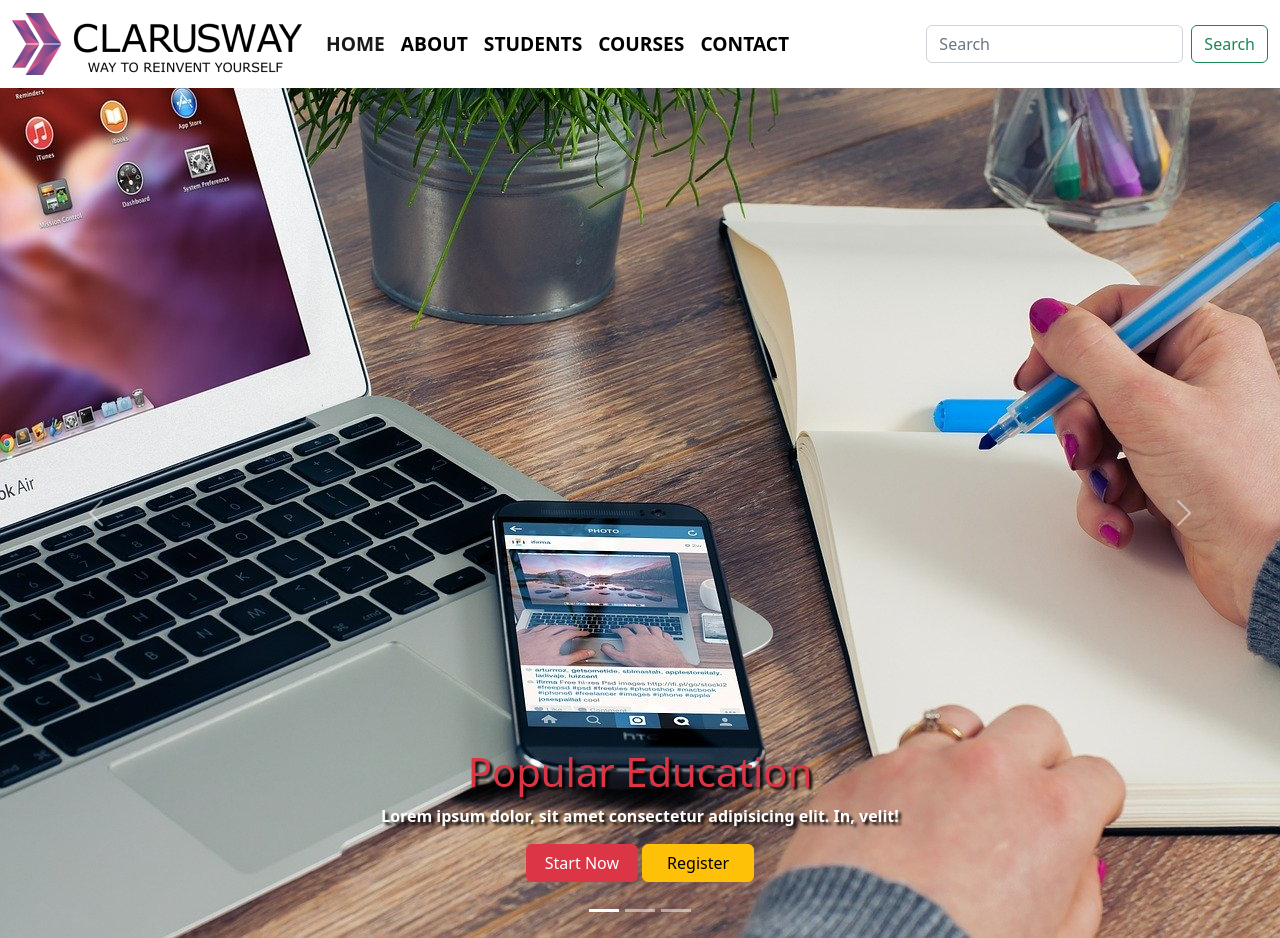
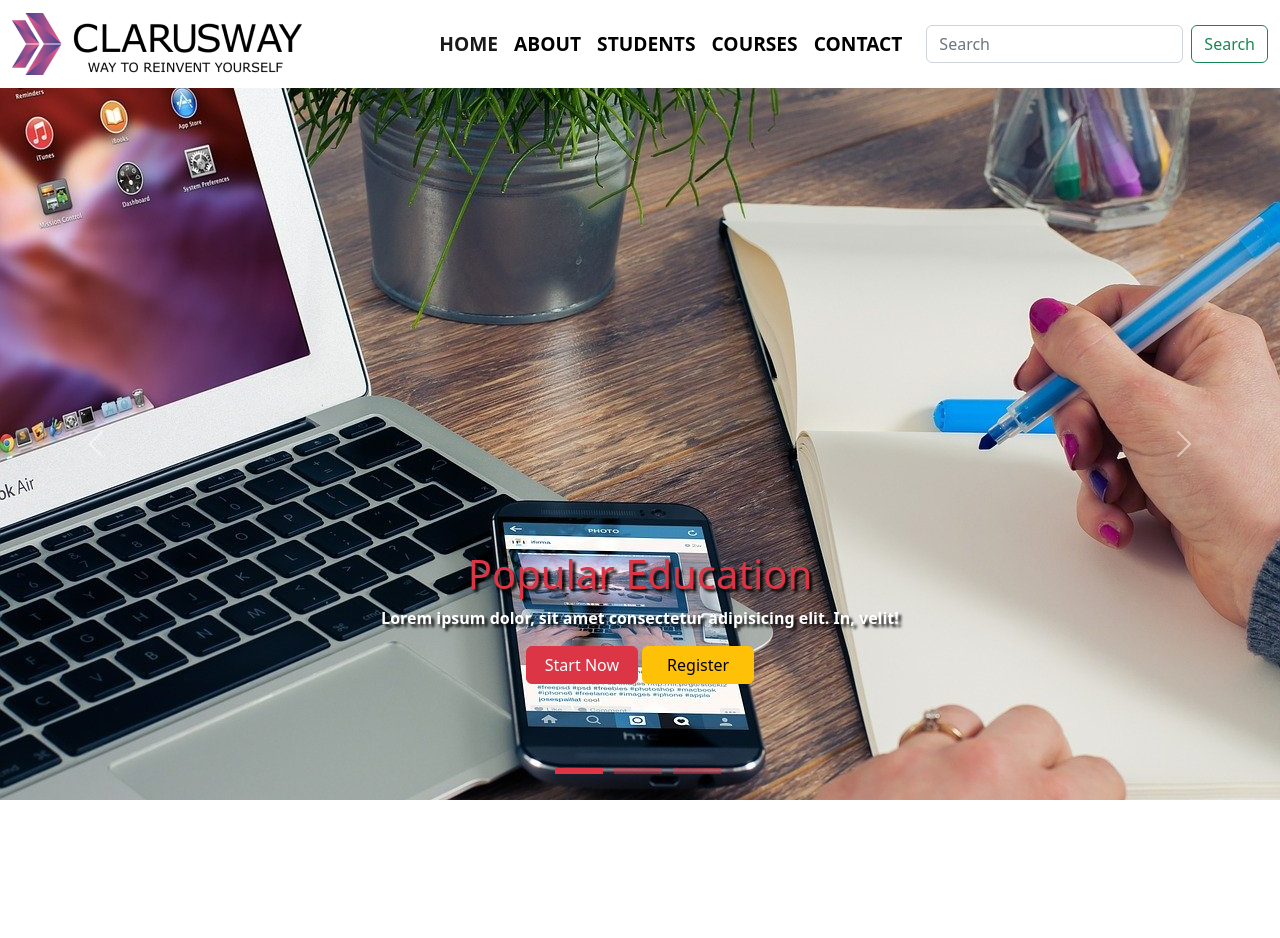
Before and after one commit to Mehmetaliatun/bootstrap-project, a plain HTML site: page index.html in a window 1280 px wide. After the commit the page ends 800 px from the top, so only its background shows below. Drawn offline with nearby package versions, Linux system fonts and the light colour scheme.

Commit message:
carousel img

```diff
--- a/css/app.css
+++ b/css/app.css
@@ -15,6 +15,9 @@
   color: var(--red);
 }
 /*! ------------- 2- CAROUSEL --------------- */
+.carousel-item {
+  max-height: calc(100vh - 88px);
+}
 .carousel-item h5 {
   color: var(--red);
   font-size: 2.5rem;
@@ -29,6 +32,13 @@
   margin-bottom: 1rem;
 }
 .carousel-indicators button {
+  background-color: var(--red) !important;
+  height: 0.4rem !important;
+  width: 3rem !important;
+  margin-right: 0.5rem !important;
+}
+.carousel-caption {
+  bottom: 5rem;
 }
 /*! ------------ 3- ABOUT SECTION ----------- */
 
--- a/index.html
+++ b/index.html
@@ -40,7 +40,7 @@
           <span class="navbar-toggler-icon"></span>
         </button>
         <div class="collapse navbar-collapse" id="navbarSupportedContent">
-          <ul class="navbar-nav me-auto me-3 mb-2 mb-lg-0">
+          <ul class="navbar-nav ms-auto me-3 mb-2 mb-lg-0">
             <li class="nav-item">
               <a class="nav-link active" aria-current="page" href="#">Home</a>
             </li>
@@ -179,9 +179,9 @@
       </button>
     </div>
     <!-- ABOUT-US -->
-    <main>
-      <section></section>
-    </main>
+    <!-- <main>
+      <section>about</section>
+    </main> -->
     <!-- FOOTER -->
 
     <!-- UP-BTN -->
```
